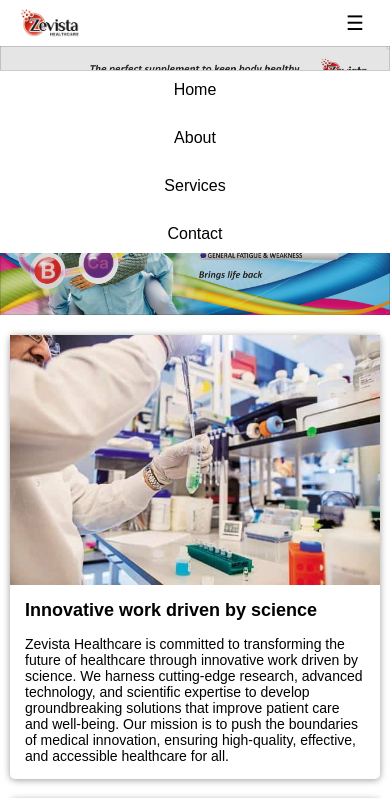
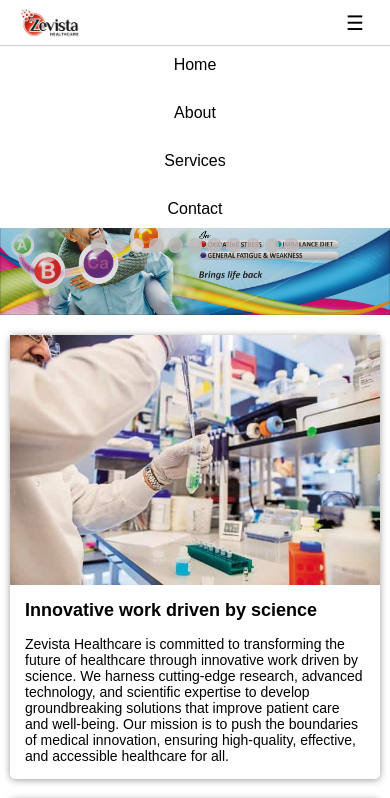
Before and after one commit to vsvishal/zevistahealthcare, a plain HTML site: page index.html in a window 390 px wide. Both pictures are taken after a click on the button "Toggle Menu". Shown: the top 798 px of the page. Drawn offline with Linux system fonts and the light colour scheme.

Commit message:
header improved

```diff
--- a/assets/css/index.css
+++ b/assets/css/index.css
@@ -43,7 +43,7 @@ img {
     flex-direction: column;
     width: 100%;
     position: absolute;
-    top: 60px;
+    top: 35px;
     left: 0;
     background-color: white;
     padding: 5px 0;
```
